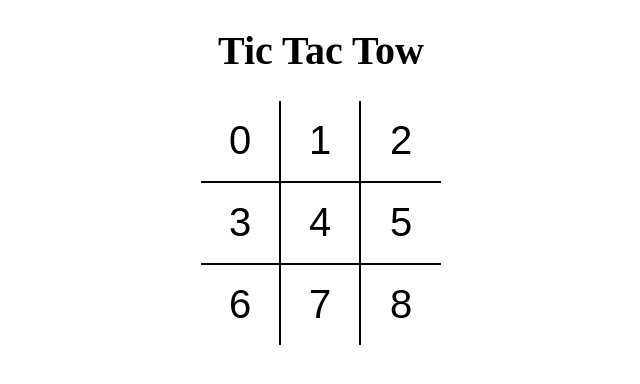
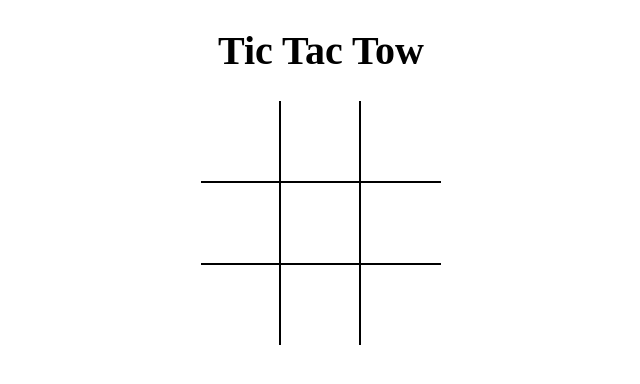
Before and after one commit to Dhalisuman001/Tic-Tac-Tow, a React (Vite) app: page / in a window 1280 px wide. Shown: the top 384 px of the page, without its empty margins (319-959 px from the left). Built offline with nearby package versions, Linux system fonts and the light colour scheme.

Commit message:
react states and event

```diff
--- a/src/components/Board.jsx
+++ b/src/components/Board.jsx
@@ -1,25 +1,56 @@
-import React from 'react';
+import React, { useState } from 'react';
 import Square from './Square.jsx';
 
 const Board = () => {
+  const [board, setBoard] = useState(Array(9).fill(null));
+  const [isNext, setIsNext] = useState(false);
+
+  const squareClick = loc => {
+    if (board[loc]) {
+      return;
+    }
+
+    setBoard(prev => {
+      return prev.map((square, location) => {
+        if (location == loc) {
+          return isNext ? 'X' : 'O';
+        }
+        return square;
+      });
+    });
+
+    setIsNext(prev => !prev);
+  };
+
+  const returnSquare = loc => {
+    return (
+      <Square
+        value={board[loc]}
+        onClick={() => {
+          squareClick(loc);
+        }}
+      />
+    );
+  };
+
   return (
     <div className="board">
       <div className="board-row">
-        <Square value={0} />
-        <Square value={1} />
-        <Square value={2} />
+        {returnSquare(0)}
+        {returnSquare(1)}
+        {returnSquare(2)}
       </div>
 
       <div className="board-row">
-        <Square value={3} />
-        <Square value={4} />
-        <Square value={5} />
+        {returnSquare(3)}
+        {returnSquare(4)}
+        {returnSquare(5)}
       </div>
 
       <div className="board-row">
-        <Square value={6} />
-        <Square value={7} />
-        <Square value={8} />
+        {returnSquare(6)}
+        {returnSquare(7)}
+        {returnSquare(8)}
       </div>
     </div>
   );
--- a/src/components/Square.jsx
+++ b/src/components/Square.jsx
@@ -1,8 +1,8 @@
 import React from 'react';
 
-const Square = ({ value }) => {
+const Square = ({ value, onClick }) => {
   return (
-    <button type="button" className="square">
+    <button type="button" className="square" onClick={onClick}>
       {value}
     </button>
   );
```
